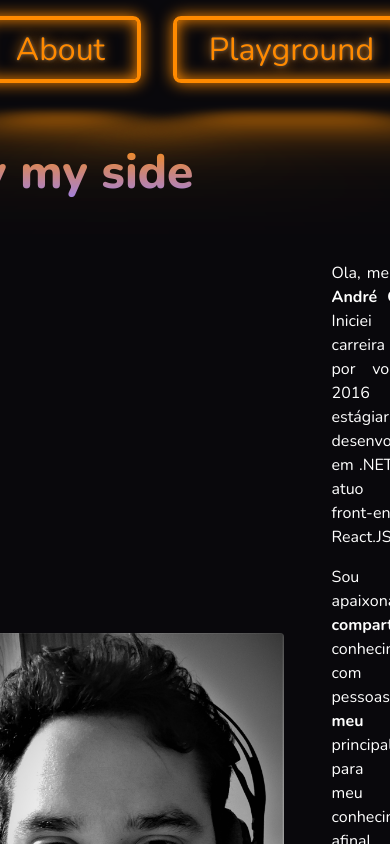
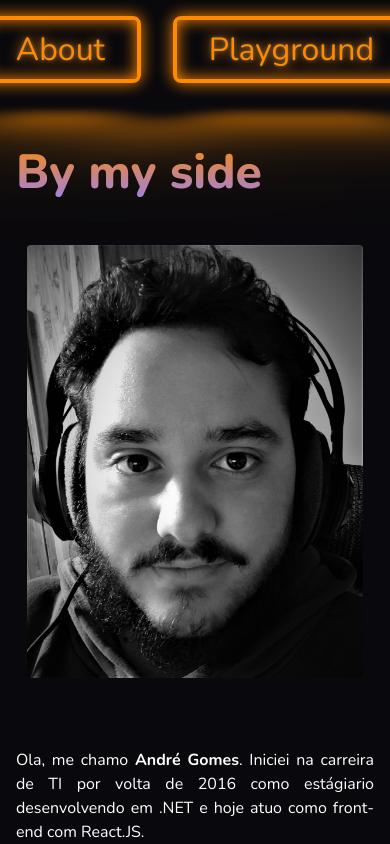
Before and after one commit to afgomesdev/Portfolio, a Next.js app: page / in a window 390 px wide. Shown: the top 844 px of the page. Built offline with nearby package versions, Linux system fonts and the light colour scheme.

Commit message:
styles: about mobile

```diff
--- a/components/AboutMe/styles.ts
+++ b/components/AboutMe/styles.ts
@@ -4,6 +4,7 @@ export const Container = styled.section`
   display: flex;
   flex-direction: column;
   align-items: center;
+  margin: 0 1rem;
 `;
 
 export const Content = styled.div`
@@ -36,6 +37,9 @@ export const About = styled.div`
   align-items: center;
   gap: 3rem;
   text-align: justify;
+  @media (max-width: 940px) {
+    flex-direction: column;
+  }
 `;
 
 export const AboutSection = styled.div`
```
